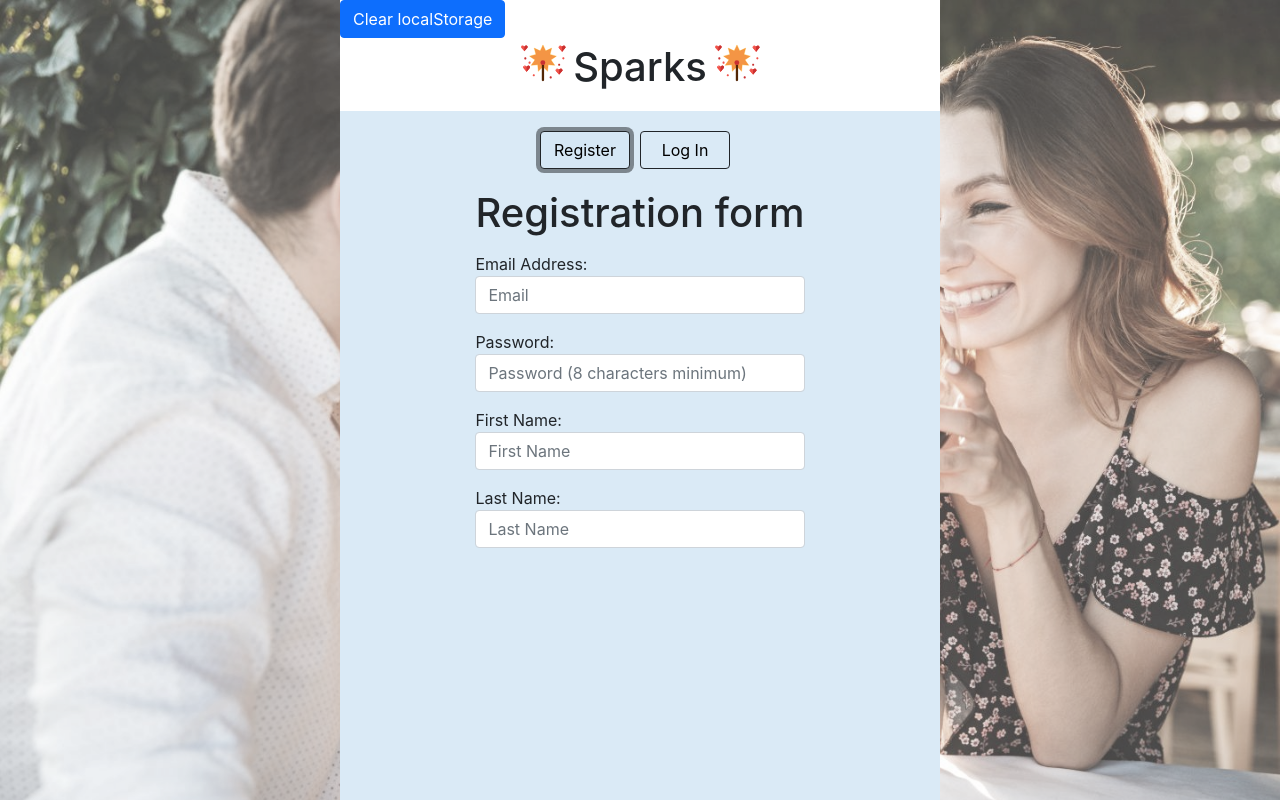
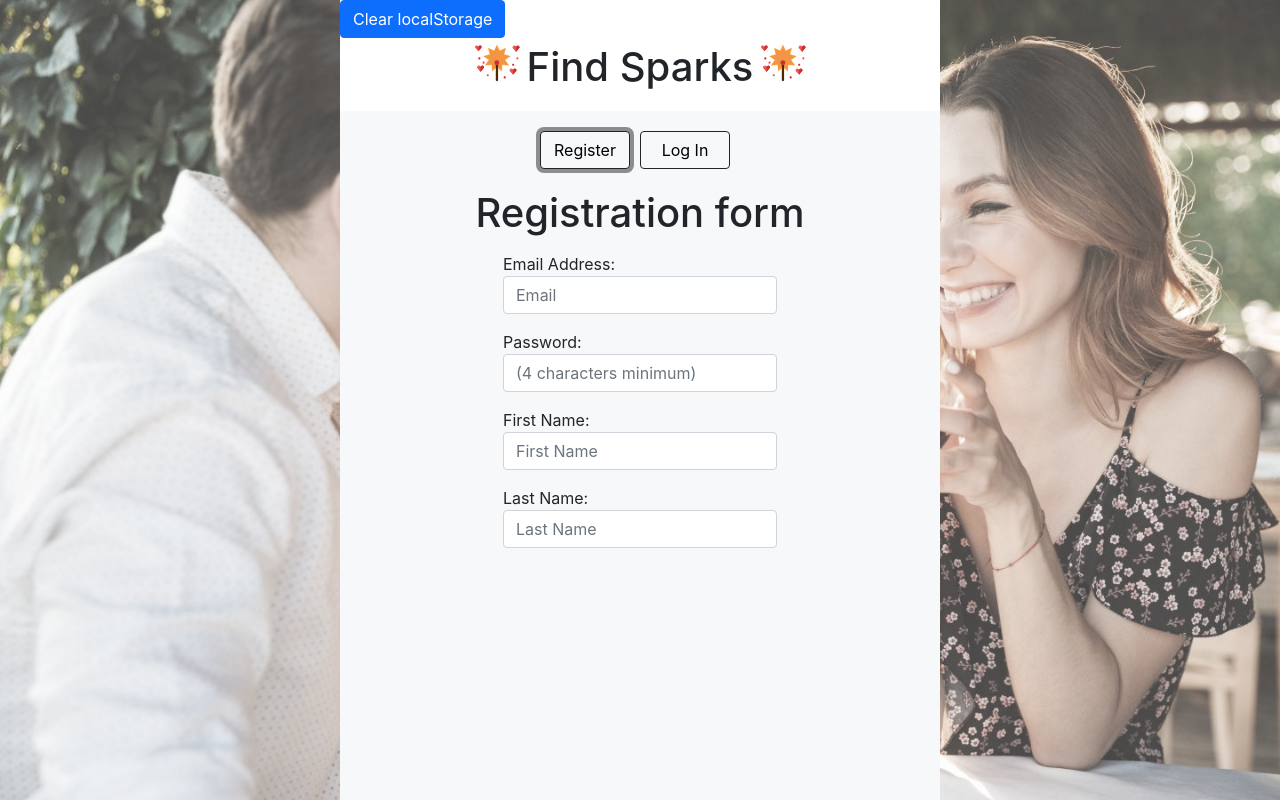
Before and after one commit to russellcs/ft1-dating-app, a React (Create React App) app: page / in a window 1280 px wide. Both pictures are taken after a click on the button "Register". Shown: the top 800 px of the page. Built offline with nearby package versions, Linux system fonts and the light colour scheme.

Commit message:
form fix and camera message

```diff
--- a/src/App.css
+++ b/src/App.css
@@ -4,3 +4,7 @@
   column-gap: 5px;
   margin-top: 5px;
 }
+
+.log-out {
+  margin: 2px 2px;
+}
--- a/src/App.js
+++ b/src/App.js
@@ -5,7 +5,6 @@ import { useSelector } from "react-redux";
 import Title from "./components/Title";
 
 const App = () => {
-
   const dispatch = useDispatch();
   const loggedIn = useSelector((state) => state.general.loggedIn);
 
@@ -19,10 +18,10 @@ const App = () => {
       >
         Clear localStorage
       </button>
-      <Title />
+
       {loggedIn === true && (
         <button
-          className="btn btn-dark"
+          className="btn btn-dark log-out"
           style={{ float: "right" }}
           onClick={() => {
             dispatch({ type: types.LOG_OUT });
@@ -31,6 +30,7 @@ const App = () => {
           Log Out
         </button>
       )}
+      <Title />
       <Interface />
     </>
   );
--- a/src/components/Onboarding.jsx
+++ b/src/components/Onboarding.jsx
@@ -19,7 +19,7 @@ const Onboarding = (props) => {
 
   const onLeave = ({ currentTarget }) => {
     gsap.to(currentTarget, {
-      backgroundColor: "rgb(213,231,245)",
+      backgroundColor: "rgb(247, 248, 249)",
       fontWeight: "400",
     });
   };
--- a/src/components/Onboarding/RegisterPartOne.jsx
+++ b/src/components/Onboarding/RegisterPartOne.jsx
@@ -18,7 +18,7 @@ const RegisterPartOne = () => {
     <>
       <div>
         <h1>Registration form</h1>
-        <div className="row">
+        <div className="form-group">
           <label>
             Email Address:
             <input
@@ -27,24 +27,24 @@ const RegisterPartOne = () => {
               name="email"
               className="form-control"
             />
-            <p className="errorMessage">{emailErrors && errorCodes.email}</p>
           </label>
         </div>
-        <div className="row">
+        <p className="errorMessage1">{emailErrors && errorCodes.email}</p>
+        <div className="form-group">
           <label>
             Password:
             <input
               type="password"
-              placeholder="Password (8 characters minimum)"
+              placeholder="(4 characters minimum)"
               name="password"
               minLength="8"
               className="form-control"
               required
             />
-            <p className="errorMessage">{passwordErrors} </p>
           </label>
         </div>
-        <div className="row">
+        <p className="errorMessage1">{passwordErrors} </p>
+        <div className="form-group">
           <label>
             First Name:
             <input
@@ -54,11 +54,11 @@ const RegisterPartOne = () => {
               className="form-control"
             />
           </label>
-          <p className="errorMessage">
-            {firstNameErrors && errorCodes.firstName}
-          </p>
         </div>
-        <div className="row">
+        <p className="errorMessage1">
+          {firstNameErrors && errorCodes.firstName}
+        </p>
+        <div className="form-group">
           <label>
             Last Name:
             <input
@@ -68,10 +68,8 @@ const RegisterPartOne = () => {
               className="form-control"
             />
           </label>
-          <p className="errorMessage">
-            {lastNameErrors && errorCodes.lastName}
-          </p>
         </div>
+        <p className="errorMessage1">{lastNameErrors && errorCodes.lastName}</p>
         <nav>
           {Object.keys(newUserData).length > 1 &&
             emailErrors === undefined &&
--- a/src/components/Onboarding/RegisterPartThree.jsx
+++ b/src/components/Onboarding/RegisterPartThree.jsx
@@ -21,7 +21,7 @@ const RegisterPartThree = () => {
   return (
     <>
       <h1>a few more details...</h1>
-      <div className="row">
+      <div>
         <label>
           Do you smoke?:
           <select defaultValue="" name="smokes" className="form-select">
@@ -37,7 +37,7 @@ const RegisterPartThree = () => {
           <p className="errorMessage">{smokesErrors && errorCodes.smokes}</p>
         </label>
       </div>
-      <div className="row">
+      <div>
         <label>
           Do you have any kids?:
           <select defaultValue="" name="haveKids" className="form-select">
@@ -51,7 +51,7 @@ const RegisterPartThree = () => {
         </label>
         <p className="errorMessage">{haveKidsErrors && errorCodes.haveKids}</p>
       </div>
-      <div className="row">
+      <div>
         <label>
           Do you want kids in the future?
           <select defaultValue="" name="wantKids" className="form-select">
@@ -69,7 +69,7 @@ const RegisterPartThree = () => {
           </p>
         </label>
       </div>
-      <div className="row">
+      <div>
         <label>
           Religion:
           <select defaultValue="" name="religion" className="form-select">
--- a/src/components/Onboarding/onboarding.css
+++ b/src/components/Onboarding/onboarding.css
@@ -8,5 +8,5 @@
   display: flex;
   justify-content: center;
   padding: 20px 0px;
-  background-color: #daeaf6;
+  background-color: rgb(247, 248, 249);
 }
--- a/src/components/Onboarding/register.css
+++ b/src/components/Onboarding/register.css
@@ -1,14 +1,19 @@
 .containerReg {
   display: flex;
   justify-content: center;
-  background-color: #daeaf6;
-  height: 100vh;
+  background-color: rgb(247, 248, 249);
+  height: 80vh;
 }
 
 .submit {
   width: 40vw;
   display: block;
   margin: auto;
+}
+
+.form-group {
+  display: flex;
+  justify-content: center;
 }
 
 input {
@@ -48,8 +53,17 @@ h1 {
 
 .errorMessage {
   font-style: italic;
-  font-size: 12px;
+  font-size: 11px;
   font-weight: 500;
+}
+
+.errorMessage1 {
+  font-style: italic;
+  font-size: 11px;
+  font-weight: 500;
+  max-width: 250px;
+  margin-top: 5px;
+  margin-left: 40px;
 }
 
 .webcam {
@@ -74,3 +88,11 @@ h1 {
 .margin-top {
   margin-top: 10px;
 }
+
+.camera_permissions {
+  position: absolute;
+  /* font-style: italic; */
+  font-size: 16px;
+  font-weight: 500;
+  color: rgb(215, 46, 61);
+}
--- a/src/components/Selfie.jsx
+++ b/src/components/Selfie.jsx
@@ -1,5 +1,5 @@
 import Webcam from "react-webcam";
-import { useState, useRef, useCallback } from "react";
+import React, { useState, useRef, useCallback } from "react";
 
 const Selfie = (props) => {
   const webcamRef = useRef();
@@ -15,6 +15,8 @@ const Selfie = (props) => {
     setImgSrc(imageSrc);
   }, [webcamRef, setImgSrc]);
 
+  const deletePhoto = () => setImgSrc(null);
+
   //todo
 
   //1 place the captured image on top of the live image on save
@@ -25,11 +27,10 @@ const Selfie = (props) => {
 
   //4 styling
 
-  const deletePhoto = () => setImgSrc(null);
-
   return (
     <>
       <h1>Take a photo for your profile</h1>
+      <p className="camera_permissions">Please allow camera permissions</p>
       <div className="selfieContainer">
         <div className="webcam">
           <Webcam
@@ -57,7 +58,7 @@ const Selfie = (props) => {
       )}
       {imgSrc !== null && (
         <button
-          className="btn btn-light selfieBtn"
+          className="btn btn-secondary selfieBtn"
           onClick={(e) => {
             e.preventDefault();
             deletePhoto();
--- a/src/components/Title.jsx
+++ b/src/components/Title.jsx
@@ -227,7 +227,7 @@ const Title = () => {
             />
           </g>
         </svg>
-        <h1>Sparks</h1>
+        <h1>Find Sparks</h1>
         <svg
           width="50"
           height="45"
--- a/src/config/formConfig.js
+++ b/src/config/formConfig.js
@@ -48,7 +48,7 @@ export const errorCodes = {
   minAge: "Please enter a valid minimum age you would consider",
   maxAge: "Please enter a valid maximum age you would consider",
   minHeight: "Height must be higher than 0cm and lower than 252cm",
-  maxHeight: "Height must be higher than minimum height and lower than 252cm",
+  maxHeight: "Height must be higher than minimum height",
   acceptedDistance:
     "Please enter the maximum distance you would be willing to travel",
   kidsAccepted: "Please select if you would consider matches that have kids",
@@ -157,9 +157,7 @@ export function dataConstructor(e) {
   }
 
   if (e.target.name === "dateOfBirth") {
-    console.log(e.target.value);
     value = new Date(value).getTime();
-    console.log(value);
   }
 
   if (e.target.name === "relationship" && value === "0") {
```
